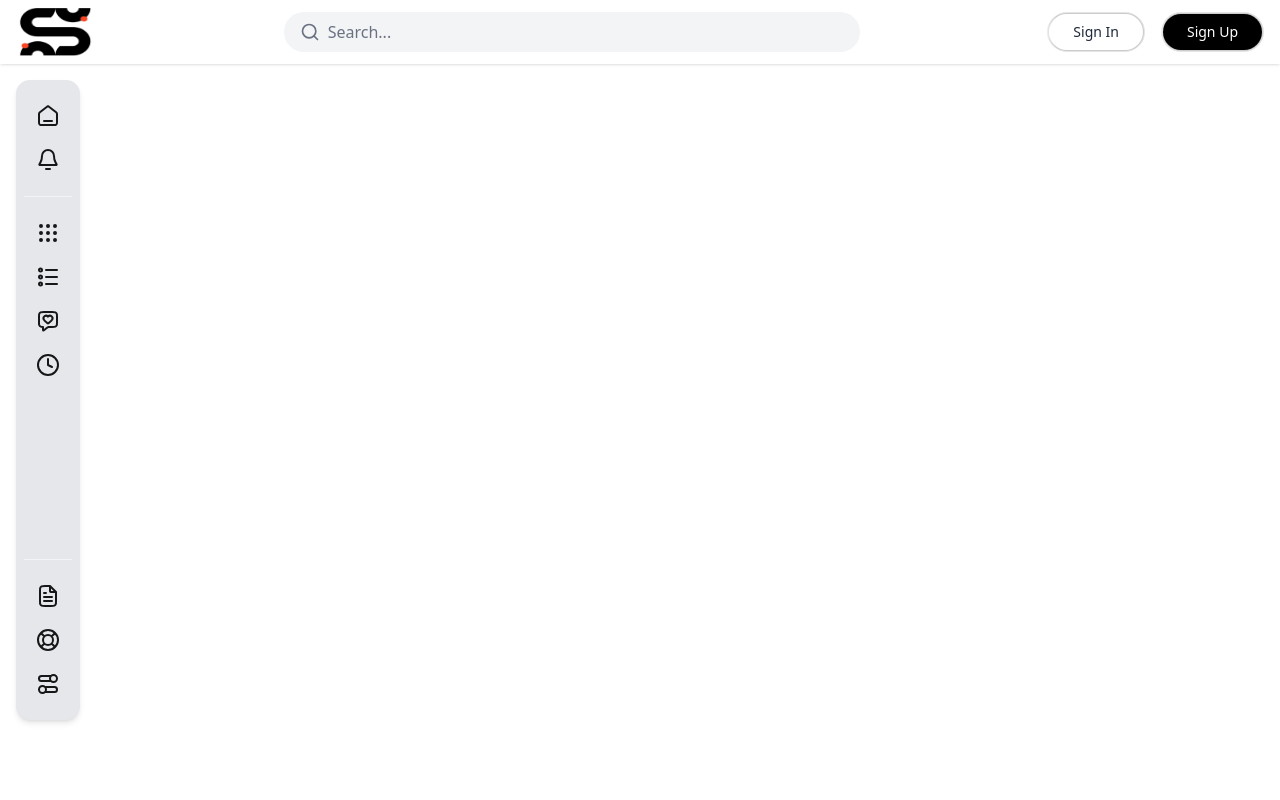
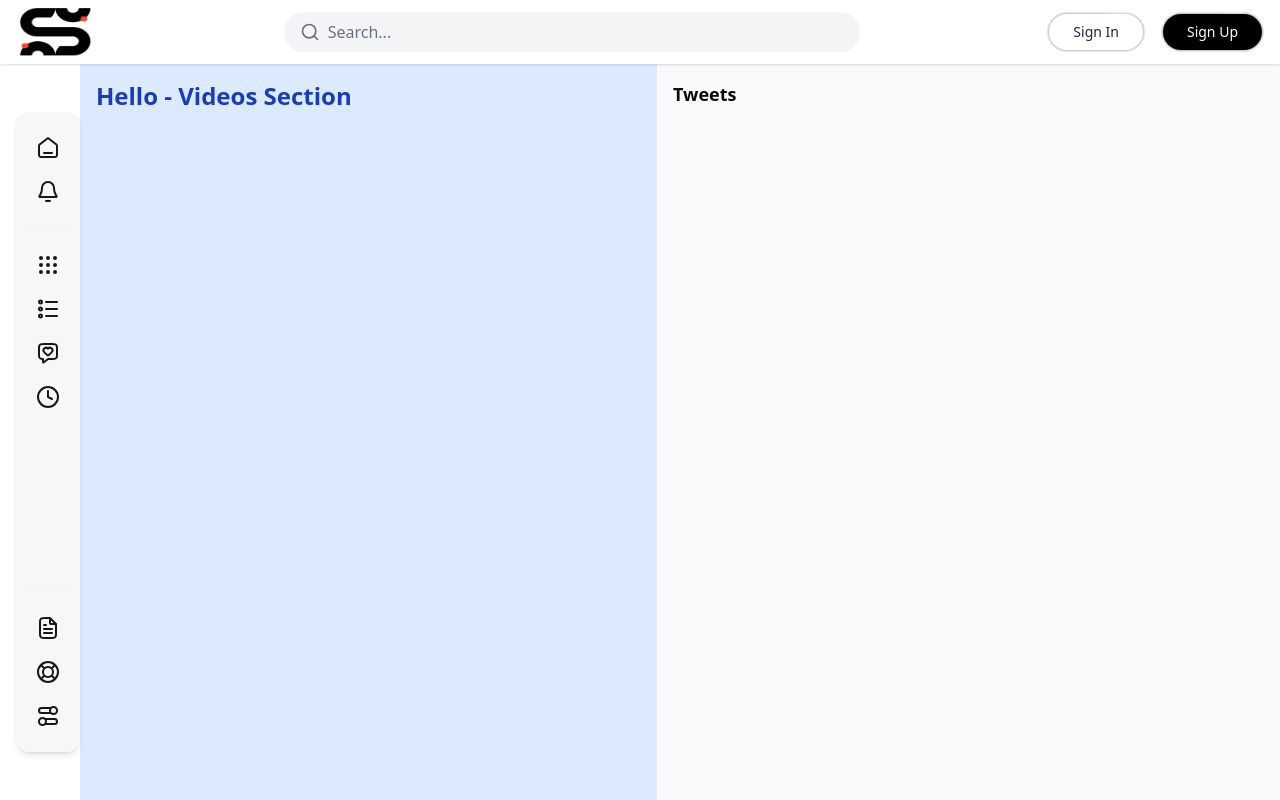
Before and after one commit to Samarthpagaria/Strivo, a React app in the folder frontend/: page / in a window 1280 px wide. Built offline with nearby package versions, Linux system fonts and the light colour scheme; the HTML template or start-up script is replaced by a standard one.

Commit message:
Completed making the section od Videos and twitter

```diff
--- a/frontend/src/Layouts/RootLayout.jsx
+++ b/frontend/src/Layouts/RootLayout.jsx
@@ -1,10 +1,12 @@
-import React from "react";
+import React, { useState } from "react";
 import { Outlet, useLocation } from "react-router-dom";
 import { useNavigate } from "react-router-dom";
 import Header from "../project_components/Header";
 import Sidebar from "../project_components/Sidebar";
+import TweetsLayout from "./TweetsLayout";
 
 const RootLayout = () => {
+  const [isSidebarExpanded, setIsSidebarExpanded] = useState(false);
   const navigate = useNavigate();
   const location = useLocation();
   const path = location.pathname;
@@ -17,13 +19,29 @@ const RootLayout = () => {
   return (
     <div className="container">
       <Header />
-      <div className="flex h-screen w-screen pt-20">
-        <Sidebar />
-        <div className="flex-1 flex flex-col overflow-hidden">
+      <div className="flex h-screen w-screen pt-16">
+        {/* Sidebar Section */}
+        <Sidebar
+          isExpanded={isSidebarExpanded}
+          setIsExpanded={setIsSidebarExpanded}
+        />
+
+        {/* Main Content Area - Videos Section */}
+        <div
+          className={`flex-1 flex flex-col overflow-hidden bg-blue-100 transition-all duration-300 ${
+            isSidebarExpanded ? "ml-50" : "ml-16"
+          }`}
+        >
           <main className="flex-1 overflow-y-auto p-4">
+            <p className="text-2xl font-bold text-blue-800">
+              Hello - Videos Section
+            </p>
             <Outlet />
           </main>
         </div>
+
+        {/* Tweets Section */}
+        <TweetsLayout width={isSidebarExpanded ? "w-150" : "w-160"} />
       </div>
     </div>
   );
--- /dev/null
+++ b/frontend/src/Layouts/TweetsLayout.jsx
@@ -0,0 +1,17 @@
+import React from "react";
+import { Outlet } from "react-router-dom";
+
+const TweetsLayout = ({ width = "w-80" }) => {
+  return (
+    <div
+      className={`${width} bg-gray-50 border-l border-gray-200 overflow-y-auto`}
+    >
+      <div className="p-4">
+        <h2 className="text-lg font-semibold mb-4">Tweets</h2>
+        <Outlet />
+      </div>
+    </div>
+  );
+};
+
+export default TweetsLayout;
--- a/frontend/src/project_components/Sidebar.jsx
+++ b/frontend/src/project_components/Sidebar.jsx
@@ -1,10 +1,10 @@
-import React, { useState } from "react";
+import React from "react";
 
 const MenuItem = ({ children, label, onClick, isExpanded }) => (
   <div className="relative group ">
     <button
       onClick={onClick}
-      className="w-full flex items-center gap-3 px-3 py-2 rounded-lg hover:bg-gray-300 focus:bg-gray-400 focus:outline-none transition-colors font-medium text-[15px] text-neutral-900 text-sm"
+      className="w-full flex items-center gap-3 px-3 py-2 rounded-lg hover:bg-gray-300 hover:backdrop-blur-3xl focus:bg-gray-400 focus:outline-none transition-colors font-medium text-[15px] text-neutral-900 text-sm"
     >
       <span className="w-6 h-6 flex items-center justify-center  text-neutral-900 shrink-0">
         {children}
@@ -14,12 +14,11 @@ const MenuItem = ({ children, label, onClick, isExpanded }) => (
   </div>
 );
 
-const Sidebar = () => {
-  const [isExpanded, setIsExpanded] = useState(false);
-
+const Sidebar = ({ isExpanded, setIsExpanded }) => {
   return (
+    <div className=" h-full flex items-center">
       <aside
-      className={`bg-gray-200 fixed shadow-md h-[80vh] overflow-hidden rounded-xl py-2 transition-all duration-300 ${
+        className={`bg-neutral-100/80 backdrop-blur-3xl fixed shadow-md h-[80vh] overflow-hidden rounded-xl py-2 transition-all duration-300 ${
           isExpanded ? "w-50 " : "w-16"
         }`}
         onMouseEnter={() => setIsExpanded(true)}
@@ -269,6 +268,7 @@ const Sidebar = () => {
           </div>
         </div>
       </aside>
+    </div>
   );
 };
 
```
Lines whose indentation alone changed are shown as unchanged.
